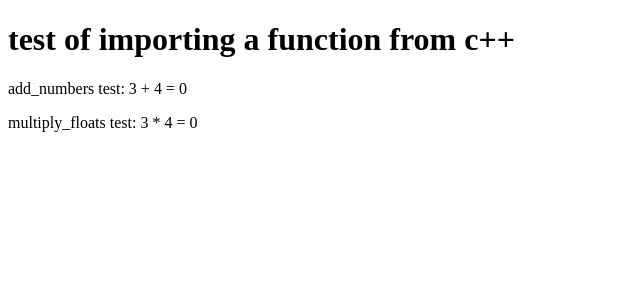
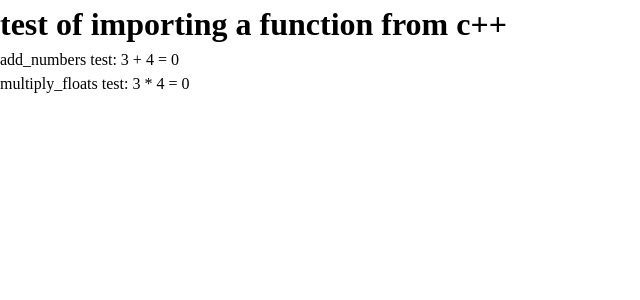
Before and after one commit to TheStarViper/Prefix-Processor, a SvelteKit app in the folder frontend/: page /cpp_test in a window 1280 px wide. Shown: the top 300 px of the page, without its empty margins (0-640 px from the left). Built offline with nearby package versions, Linux system fonts and the light colour scheme; no server answers.

Commit message:
add css reset

```diff
--- /dev/null
+++ b/frontend/src/lib/assets/reset.css
@@ -0,0 +1,75 @@
+/* 1. Use a more-intuitive box-sizing model */
+*,
+*::before,
+*::after {
+	box-sizing: border-box;
+}
+
+/* 2. Remove default margin */
+*:not(dialog) {
+	margin: 0;
+}
+
+/* 3. Enable keyword animations */
+@media (prefers-reduced-motion: no-preference) {
+	html {
+		interpolate-size: allow-keywords;
+	}
+}
+
+body {
+	/* 4. Increase line-height */
+	line-height: 1.5;
+	/* 5. Improve text rendering */
+	-webkit-font-smoothing: antialiased;
+}
+
+/* 6. Improve media defaults */
+img,
+picture,
+video,
+canvas,
+svg {
+	display: block;
+	max-width: 100%;
+}
+
+/* 7. Inherit fonts for form controls */
+input,
+button,
+textarea,
+select {
+	font: inherit;
+}
+
+/* 8. Avoid text overflows */
+p,
+h1,
+h2,
+h3,
+h4,
+h5,
+h6 {
+	overflow-wrap: break-word;
+}
+
+/* 9. Improve line wrapping */
+p {
+	text-wrap: pretty;
+}
+h1,
+h2,
+h3,
+h4,
+h5,
+h6 {
+	text-wrap: balance;
+}
+
+/*
+  10. Create a root stacking context
+*/
+#root,
+#__next {
+	isolation: isolate;
+}
--- a/frontend/src/routes/+layout.svelte
+++ b/frontend/src/routes/+layout.svelte
@@ -1,5 +1,6 @@
 <script lang="ts">
-	import favicon from '$lib/assets/favicon.svg';
+	import favicon from "$lib/assets/favicon.svg";
+	import "$lib/assets/reset.css";
 
 	let { children } = $props();
 </script>
```
